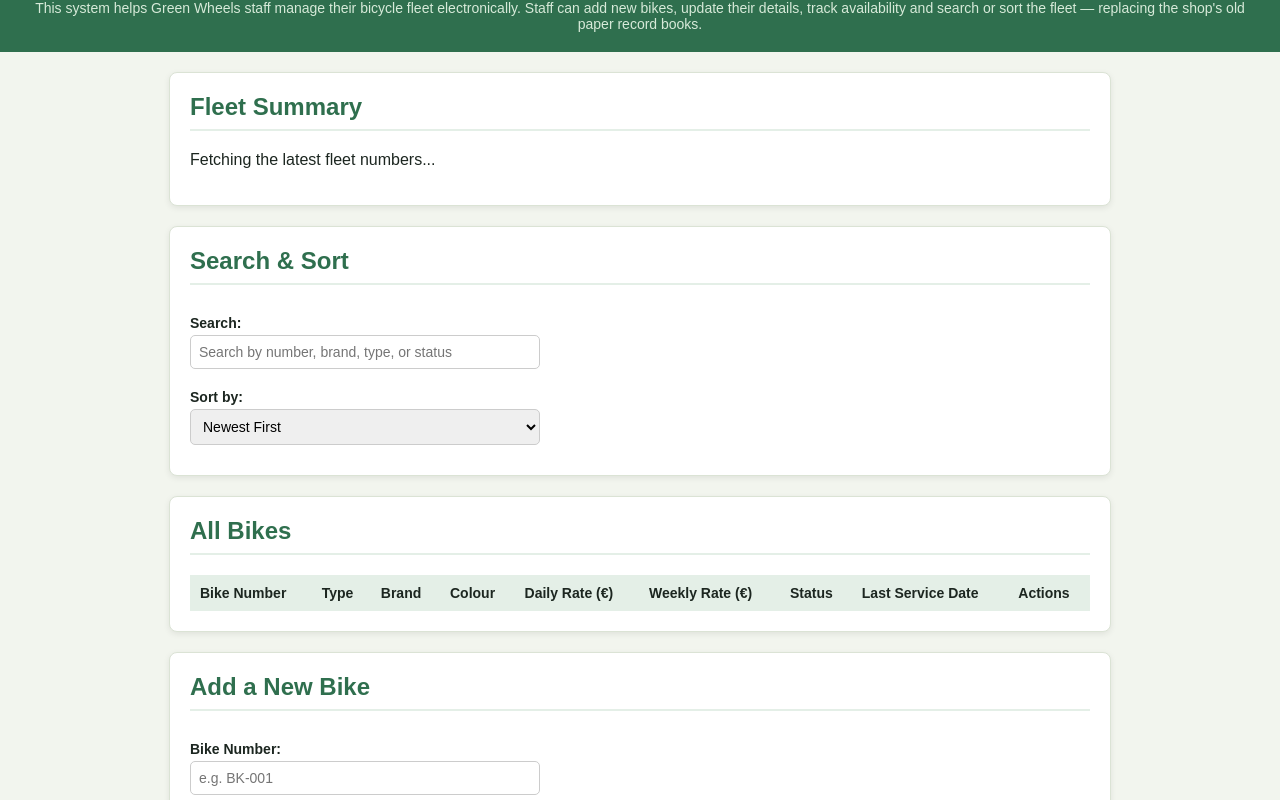
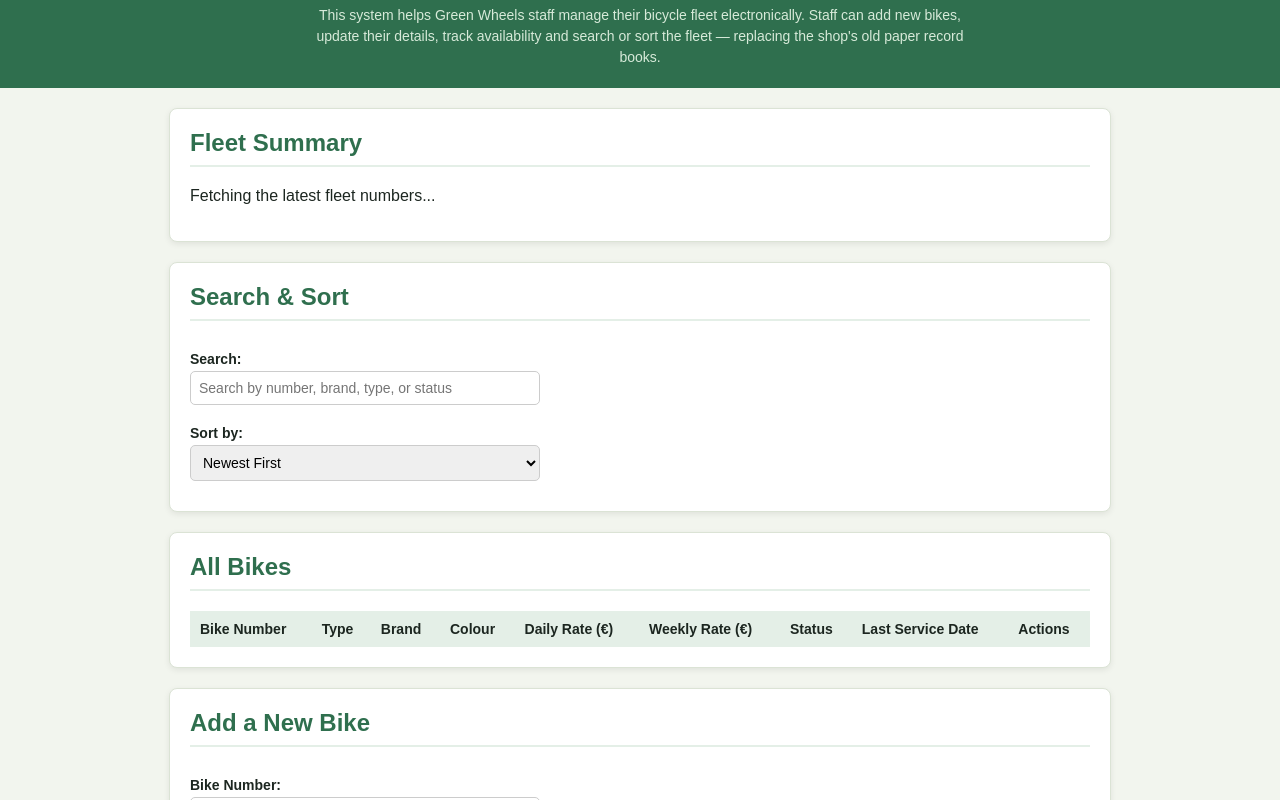
Before and after one commit to matiullahmalik/20100125-Project, a plain HTML site: page index.html in a window 1280 px wide. Shown: the part 56-856 px from the top of the page. Drawn offline with Linux system fonts and the light colour scheme.

Commit message:
style.css

```diff
--- a/style.css
+++ b/style.css
@@ -1,11 +1,3 @@
-/* =========================================================================
-   Green Wheels Bicycle Rental - Simple Styling
-   This file uses plain, beginner-level CSS: colors, spacing, borders,
-   and a little bit of flexbox for the header. No advanced tricks.
-   ========================================================================= */
-
-/* ---------- General page setup ---------- */
-
 body {
   font-family: Arial, sans-serif;   /* simple, safe font available on every computer */
   background-color: #f2f5ee;        /* light green-ish page background */
@@ -14,7 +6,6 @@ body {
   padding: 0;
 }
 
-/* ---------- Header ---------- */
 
 #page-header {
   background-color: #2f6f4e;   /* green header background */
@@ -29,12 +20,14 @@ body {
 }
 
 #page-header p {
-  margin: 5px 0 0 0;
+  margin: 10px auto 0 auto;
+  max-width: 650px;
   font-size: 14px;
+  line-height: 1.5;
   color: #d7ead9; /* light green text */
 }
 
-/* ---------- Footer ---------- */
+
 
 #page-footer {
   text-align: center;
@@ -43,9 +36,6 @@ body {
   color: #56635c;
 }
 
-/* ---------- "Box" sections (report, form, controls, table) ---------- */
-/* Every section on the page uses this same simple card look:
-   white background, light border, rounded corners, a little shadow. */
 
 .box {
   background-color: white;
@@ -64,7 +54,6 @@ body {
   padding-bottom: 8px;
 }
 
-/* ---------- Form elements ---------- */
 
 label {
   display: inline-block;
@@ -88,7 +77,6 @@ select {
   box-sizing: border-box;
 }
 
-/* ---------- Buttons ---------- */
 
 .btn-primary,
 .btn-secondary {
@@ -149,7 +137,7 @@ tr:hover {
   background-color: #f7faf5; /* highlight row when mouse is over it */
 }
 
-/* Buttons inside the table (Edit / Delete), added by script.js */
+
 #bike-table-body button {
   padding: 6px 12px;
   margin-right: 5px;
```
